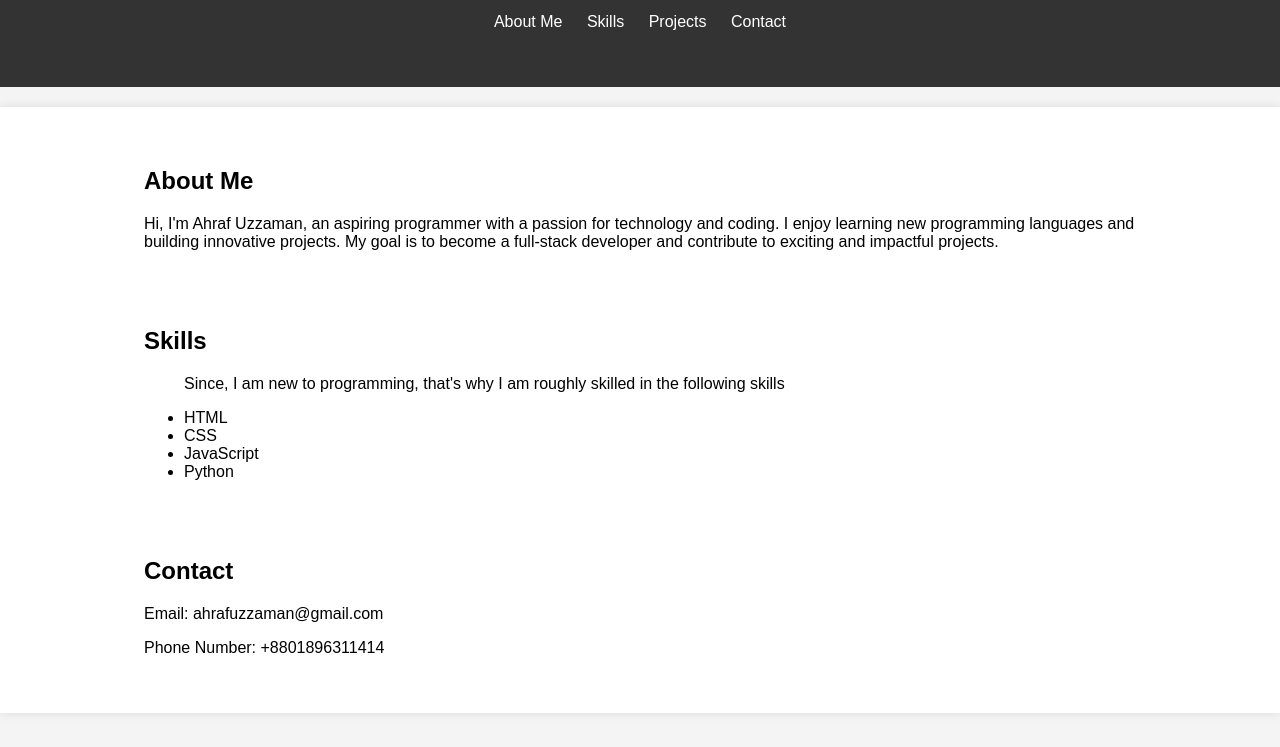
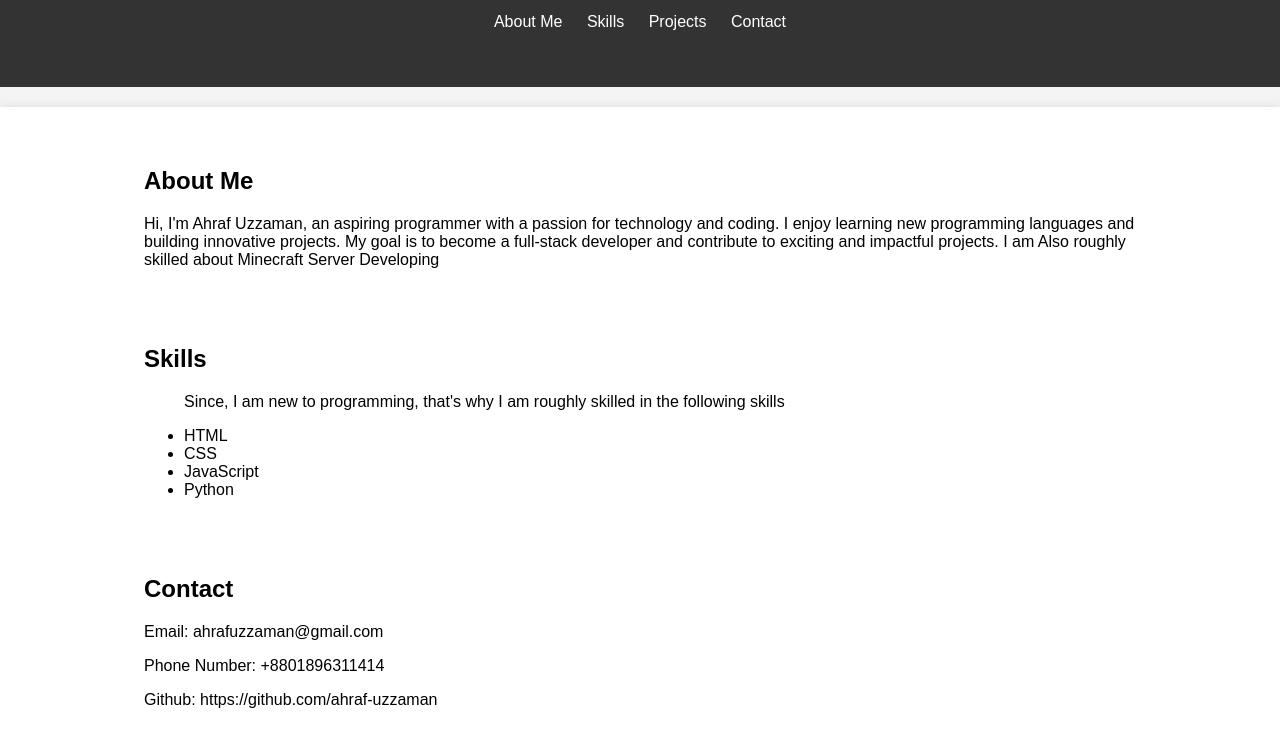
Before and after one commit to ahraf-uzzaman/portfolio2, a plain HTML site: page index.html in a window 1280 px wide. Shown: the part 307-1054 px from the top of the page. Drawn offline with Linux system fonts and the light colour scheme.

Commit message:
Update index.html

```diff
--- a/index.html
+++ b/index.html
@@ -26,7 +26,7 @@
     <main>
         <section id="about" class="container">
             <h2>About Me</h2>
-            <p>Hi, I'm Ahraf Uzzaman, an aspiring programmer with a passion for technology and coding. I enjoy learning new programming languages and building innovative projects. My goal is to become a full-stack developer and contribute to exciting and impactful projects.</p>
+            <p>Hi, I'm Ahraf Uzzaman, an aspiring programmer with a passion for technology and coding. I enjoy learning new programming languages and building innovative projects. My goal is to become a full-stack developer and contribute to exciting and impactful projects. I am Also roughly skilled about Minecraft Server Developing</p>
         </section>
 
         <section id="skills" class="container">
@@ -44,6 +44,7 @@
             <h2>Contact</h2>
             <p>Email: ahrafuzzaman@gmail.com</p>
             <p>Phone Number: +8801896311414</p>
+            <p>Github: https://github.com/ahraf-uzzaman</p>
         </section>
     </main>
 
```
